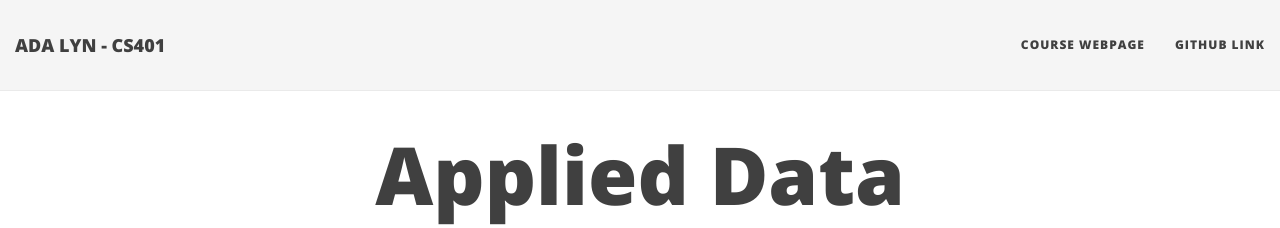
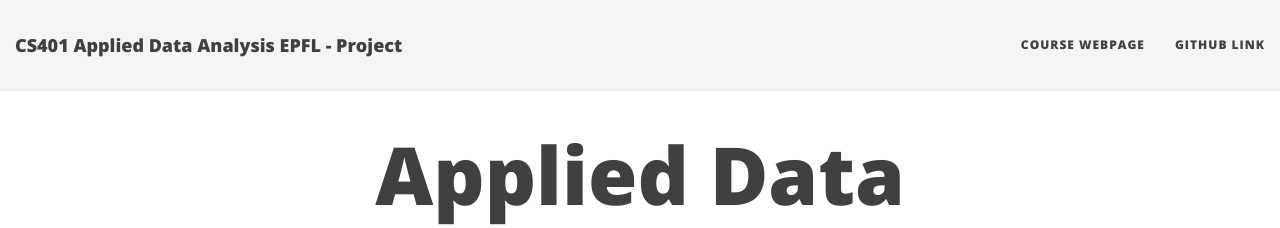
Before and after one commit to ada-lyn/ada-lyn.github.io, a Jekyll site: the page built from index.md, in a window 1280 px wide. Shown: the top 228 px of the page. Built offline with Jekyll 4.4.1, drawn with Linux system fonts in a browser that asks for light colours; nearby versions of some CDN libraries.

Commit message:
Update _config.yml

```diff
--- a/_config.yml
+++ b/_config.yml
@@ -14,10 +14,10 @@ baseurl: ""
 # Of course don't forget to change the username and projectname to YOUR username and project
 
 # Name of website
-title: ADA LYN - CS401
+title: CS401 Applied Data Analysis EPFL - Project
 
 # Short description of your site
-description: CS401 Project - ADA LYN
+description: ADA Project
 
 # --- Navigation bar options --- #
 
```
